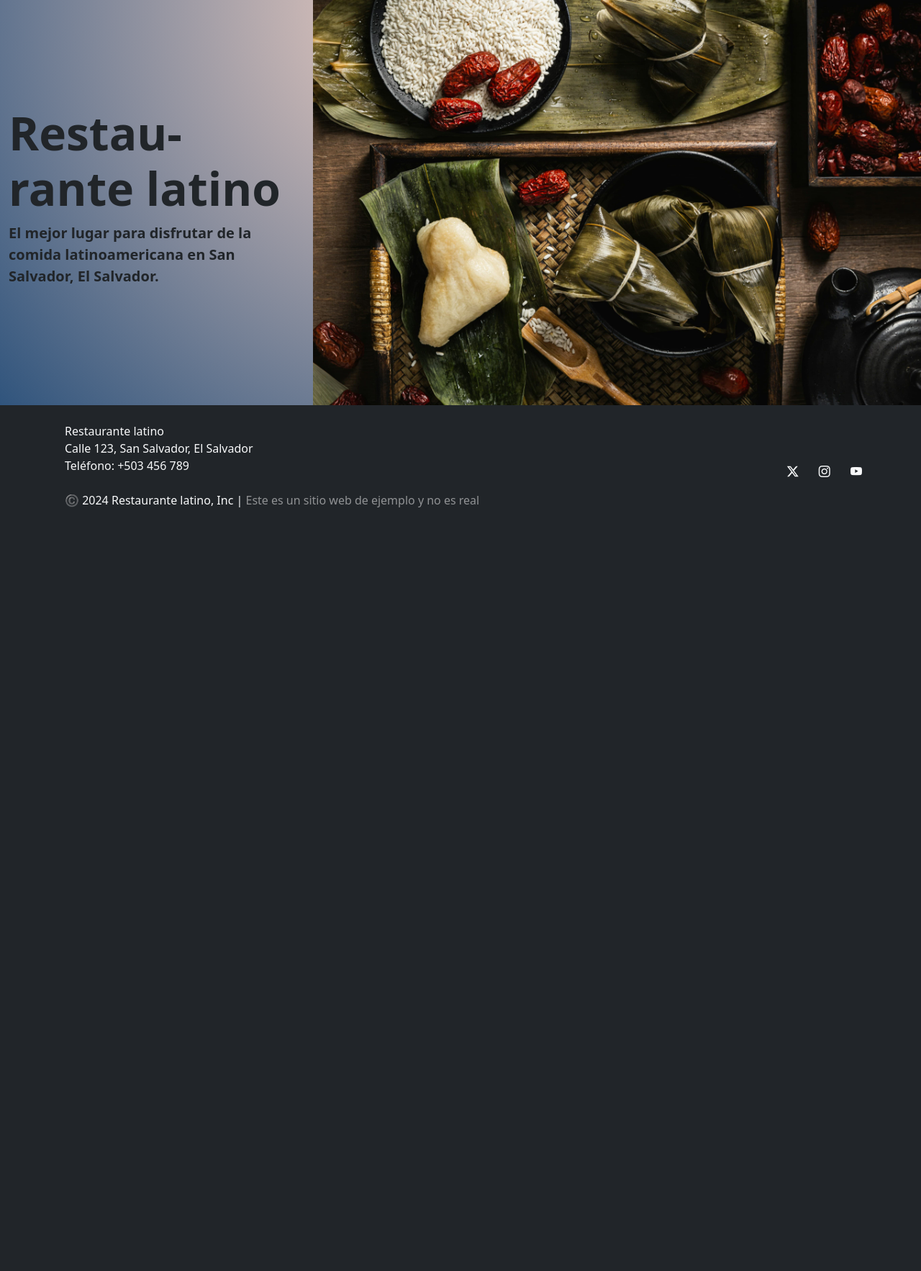
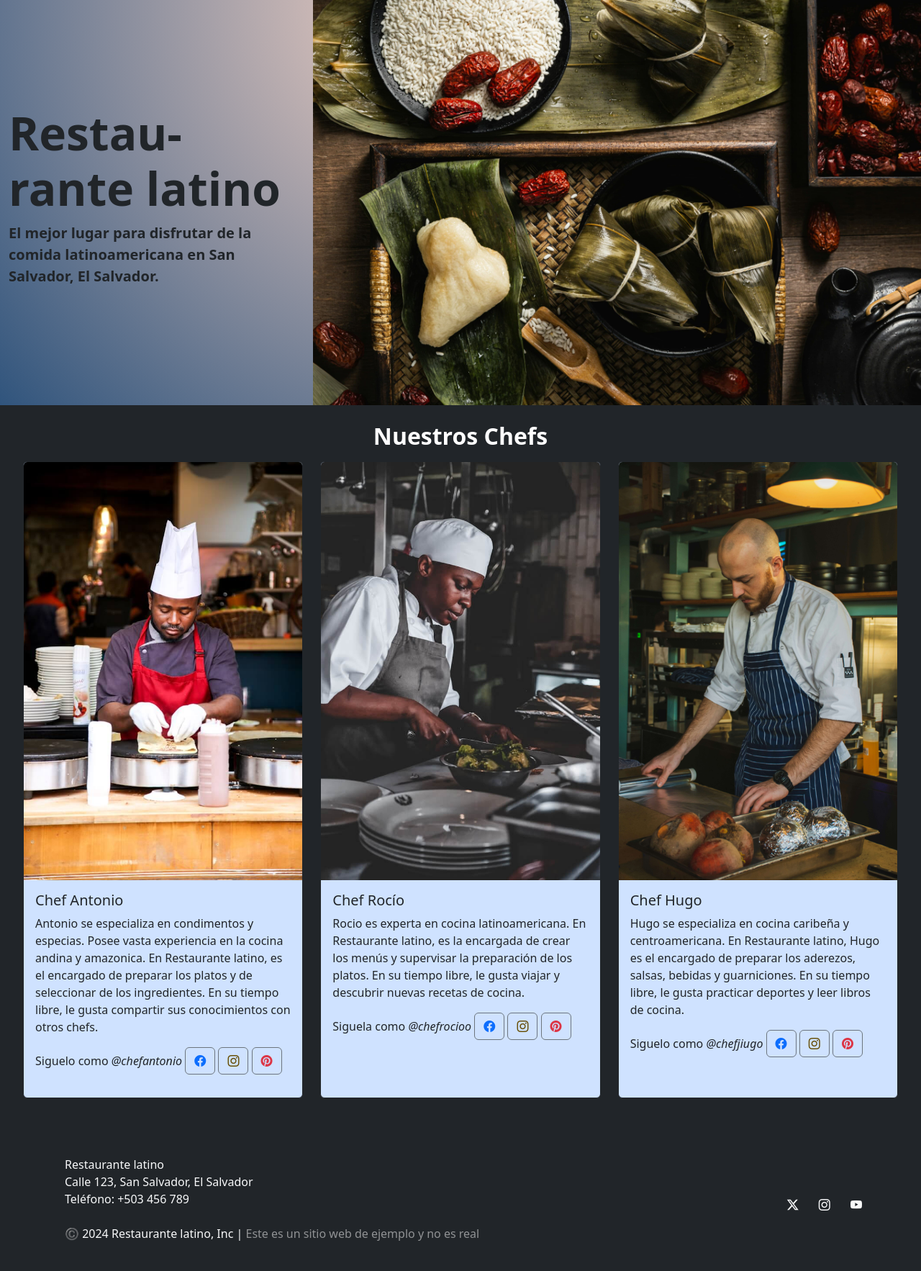
Before and after one commit to AlexReyesHuezo/restaurante-latino, a PHP site: page / in a window 1280 px wide. Shown: the part 57-1823 px from the top of the page at 72% size. Before the commit the page ends 762 px from the top, so only its background shows below. Run offline with PHP 8.4, Linux system fonts and the light colour scheme.

Commit message:
feat: add chefs section with their respective assets

```diff
--- a/index.php
+++ b/index.php
@@ -55,14 +55,107 @@
           <p class="lead text-break fw-bold">El mejor lugar para disfrutar de la comida latinoamericana en San Salvador, El Salvador.</p>
         </div>
         <div class="col-md-8">
-          <img src="./image/banner.jpg" class="img-fluid" alt="Restaurante latino" />
+          <img
+            src="./image/banner.jpg"
+            class="img-fluid"
+            alt="Restaurante latino" />
         </div>
       </div>
     </section>
   </header>
 
-  <main>
-    <!-- place main content here -->
+  <main class="">
+
+    <section id="chefs" class="container-fluid py-4 bg-dark text-white">
+      <h2 class="text-center fw-bolder">Nuestros Chefs</h2>
+      <div class="row justify-content-center m-auto p-2">
+
+        <div class="col-lg-4 col-md-10 col-sm-12 sm-mt-2 mb-4">
+          <div class="card border-dark bg-primary-subtle h-100">
+            <img src="./image/chefs/chef-antonio.jpg" class="card-img-top" alt="Chef 1" />
+            <div class="card-body">
+              <h5 class="card-title">Chef Antonio</h5>
+              <p class="card-text">
+                Antonio se especializa en condimentos y especias. Posee vasta experiencia en la cocina andina y amazonica. En Restaurante latino, es el encargado de preparar los platos y de seleccionar de los ingredientes. En su tiempo libre, le gusta compartir sus conocimientos con otros chefs.
+              </p>
+              <p>
+              <span class="align-middle">Siguelo como <span class="fst-italic">@chefantonio</span></span>
+              <button type="button" class="btn btn-outline-secondary">
+                <i class="bi bi-facebook text-primary"></i>
+                <span class="visually-hidden">Button</span>
+              </button>
+              <button type="button" class="btn btn-outline-secondary">
+                <i class="bi bi-instagram text-warning-emphasis"></i>
+                <span class="visually-hidden">Button</span>
+              </button>
+              <button type="button" class="btn btn-outline-secondary">
+                <i class="bi bi-pinterest text-danger"></i>
+                <span class="visually-hidden">Button</span>
+              </button>
+              </p>
+            </div>
+          </div>
+        </div>
+
+        <div class="col-lg-4 col-md-10 col-sm-12 mb-4">
+          <div class="card border-dark bg-primary-subtle h-100">
+            <img src="./image/chefs/chef-rocio.jpg" class="card-img-top" alt="Chef 2" />
+            <div class="card-body">
+              <h5 class="card-title
+                ">Chef Rocío</h5>
+              <p class="card-text">
+              Rocio es experta en cocina latinoamericana. En Restaurante latino, es la encargada de crear los menús y supervisar la preparación de los platos. En su tiempo libre, le gusta viajar y descubrir nuevas recetas de cocina.
+              </p>
+              <p>
+              <span class="align-middle">Siguela como <span class="fst-italic">@chefrocioo</span></span>
+              <button type="button" class="btn btn-outline-secondary">
+                <i class="bi bi-facebook text-primary"></i>
+                <span class="visually-hidden">Button</span>
+              </button>
+              <button type="button" class="btn btn-outline-secondary">
+                <i class="bi bi-instagram text-warning-emphasis"></i>
+                <span class="visually-hidden">Button</span>
+              </button>
+              <button type="button" class="btn btn-outline-secondary">
+                <i class="bi bi-pinterest text-danger"></i>
+                <span class="visually-hidden">Button</span>
+              </button>
+              </p>
+            </div>
+          </div>
+        </div>
+
+        <div class="col-lg-4 col-md-10 col-sm-12 mb-4">
+          <div class="card border-dark bg-primary-subtle h-100">
+            <img src="./image/chefs/chef-hugo.jpg" class="card-img-top" alt="Chef 3" />
+            <div class="card-body">
+              <h5 class="card-title
+                ">Chef Hugo</h5>
+              <p class="card-text">
+                Hugo se especializa en cocina caribeña y centroamericana. En Restaurante latino, Hugo es el encargado de preparar los aderezos, salsas, bebidas y guarniciones. En su tiempo libre, le gusta practicar deportes y leer libros de cocina.
+              </p>
+              <p>
+              <span class="align-middle">Siguelo como <span class="fst-italic">@chefjiugo</span></span>
+              <button type="button" class="btn btn-outline-secondary">
+                <i class="bi bi-facebook text-primary"></i>
+                <span class="visually-hidden">Button</span>
+              </button>
+              <button type="button" class="btn btn-outline-secondary">
+                <i class="bi bi-instagram text-warning-emphasis"></i>
+                <span class="visually-hidden">Button</span>
+              </button>
+              <button type="button" class="btn btn-outline-secondary">
+                <i class="bi bi-pinterest text-danger"></i>
+                <span class="visually-hidden">Button</span>
+              </button>
+              </p>
+            </div>
+          </div>
+        </div>
+
+      </div>
+    </section>
+
   </main>
 
   <footer class="bg-dark text-light py-3">
```
Also changed, not shown: image/chefs/chef-antonio.jpg (added), image/chefs/chef-hugo.jpg (added), image/chefs/chef-rocio.jpg (added).
